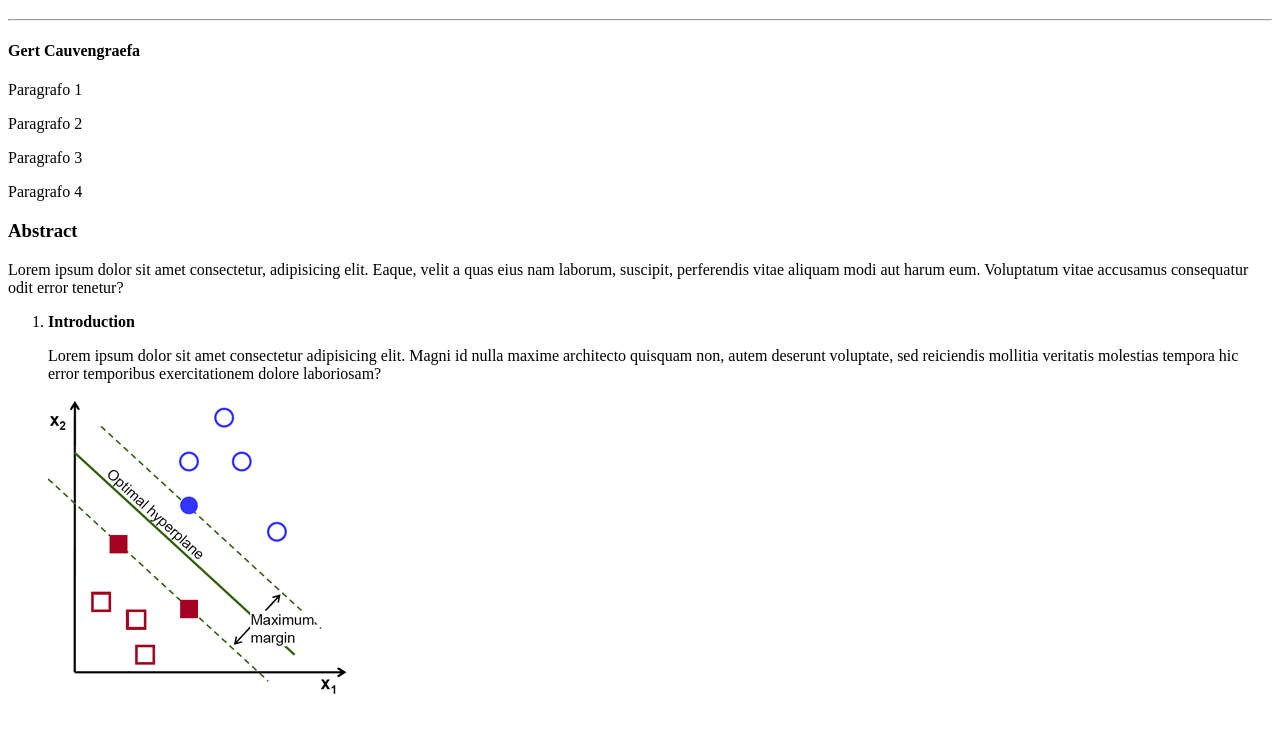
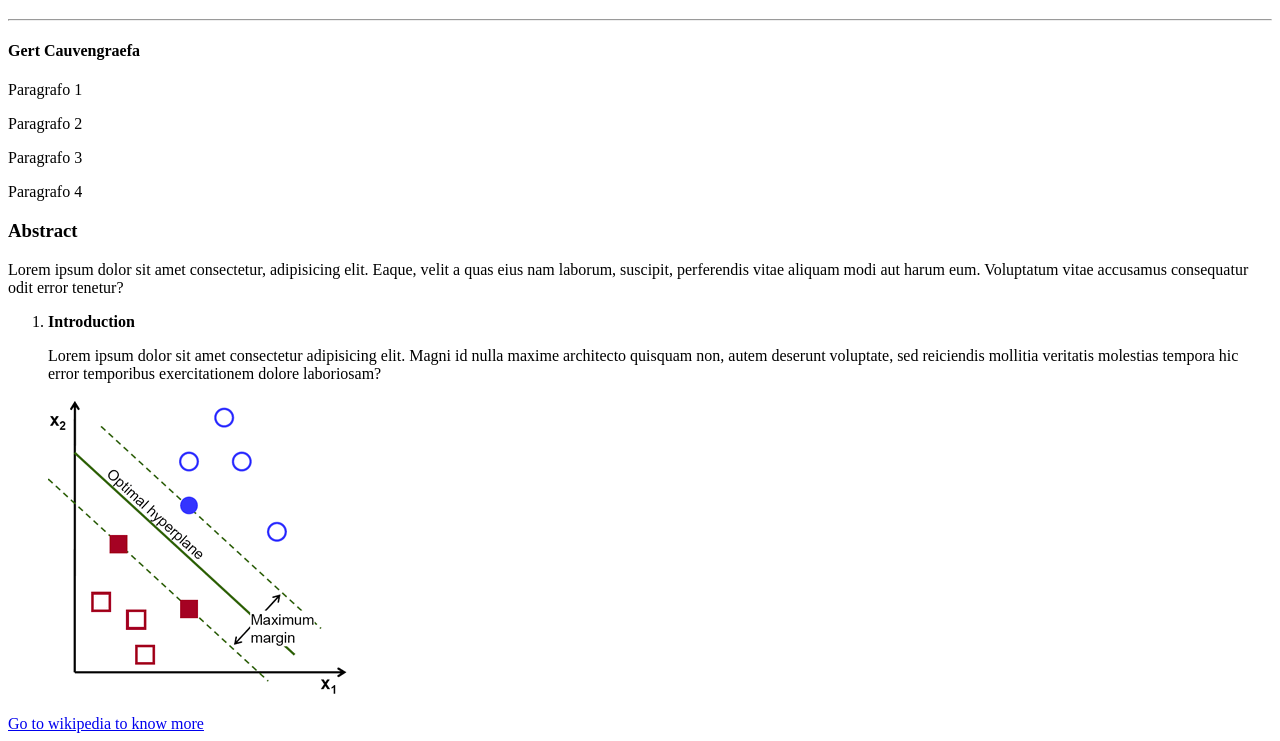
Before and after one commit to Robertodambrosio/paper-scientifico, a plain HTML site: page index.html in a window 1280 px wide. Shown: the part 61-802 px from the top of the page. Drawn offline with Linux system fonts and the light colour scheme.

Commit message:
struttura footer

```diff
--- a/index.html
+++ b/index.html
@@ -36,7 +36,7 @@
     <!-- fine main -->
     <!-- inizio footer -->
     <footer>
-
+        <a href="https://it.wikipedia.org/wiki/Macchine_a_vettori_di_supporto">Go to wikipedia to know more</a>
     </footer>
     <!-- fine footer -->
 </body>
```
